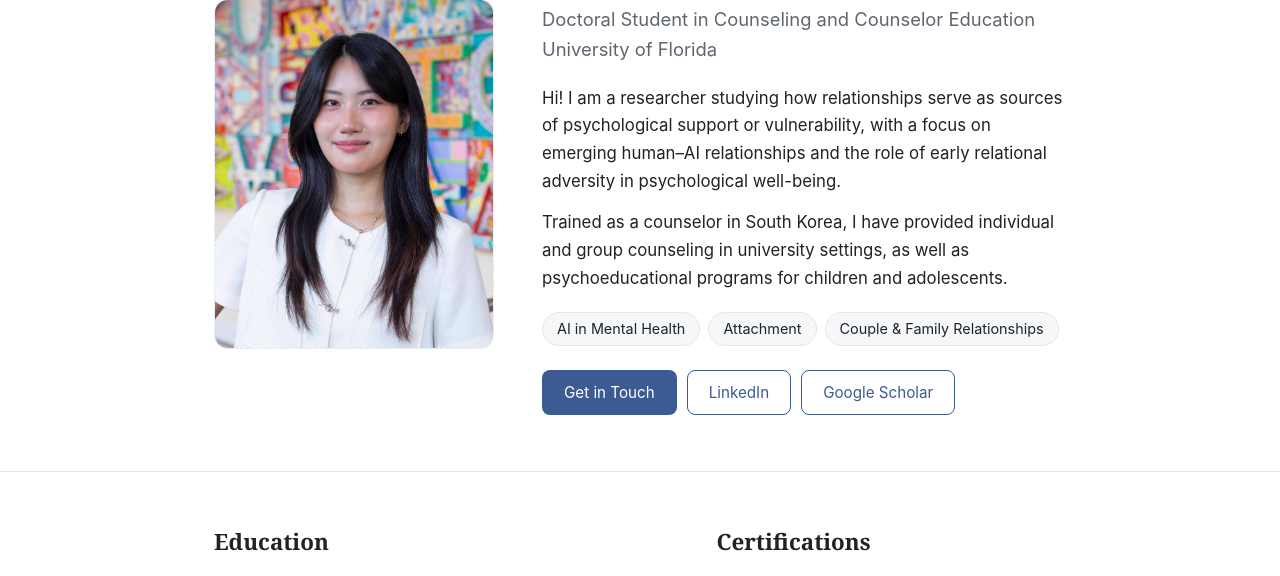
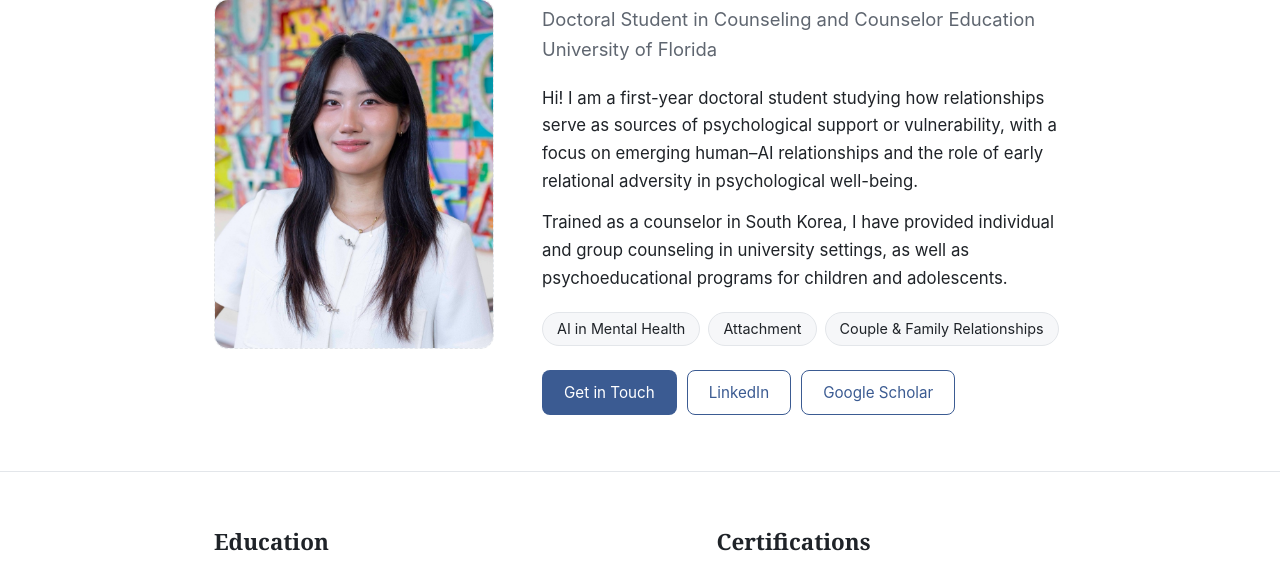
Before and after one commit to YoonJooSong/yoonjoosong.github.io, a plain HTML site: page index.html in a window 1280 px wide. Shown: the part 195-771 px from the top of the page. Drawn offline with Linux system fonts and the light colour scheme.

Commit message:
Intro: describe as first-year doctoral student
Co-Authored-By: Claude Opus 5.5 <noreply@anthropic.com>

```diff
--- a/index.html
+++ b/index.html
@@ -33,7 +33,7 @@
       <div class="hero-text">
         <h1>YoonJoo Song</h1>
         <p class="role">Doctoral Student in Counseling and Counselor Education<br>University of Florida</p>
-        <p class="statement">Hi! I am a researcher studying how relationships serve as sources of psychological support or vulnerability, with a focus on emerging human–AI relationships and the role of early relational adversity in psychological well-being.</p>
+        <p class="statement">Hi! I am a first-year doctoral student studying how relationships serve as sources of psychological support or vulnerability, with a focus on emerging human–AI relationships and the role of early relational adversity in psychological well-being.</p>
         <p class="statement">Trained as a counselor in South Korea, I have provided individual and group counseling in university settings, as well as psychoeducational programs for children and adolescents.</p>
         <div class="tags">
           <span class="tag">AI in Mental Health</span>
```
